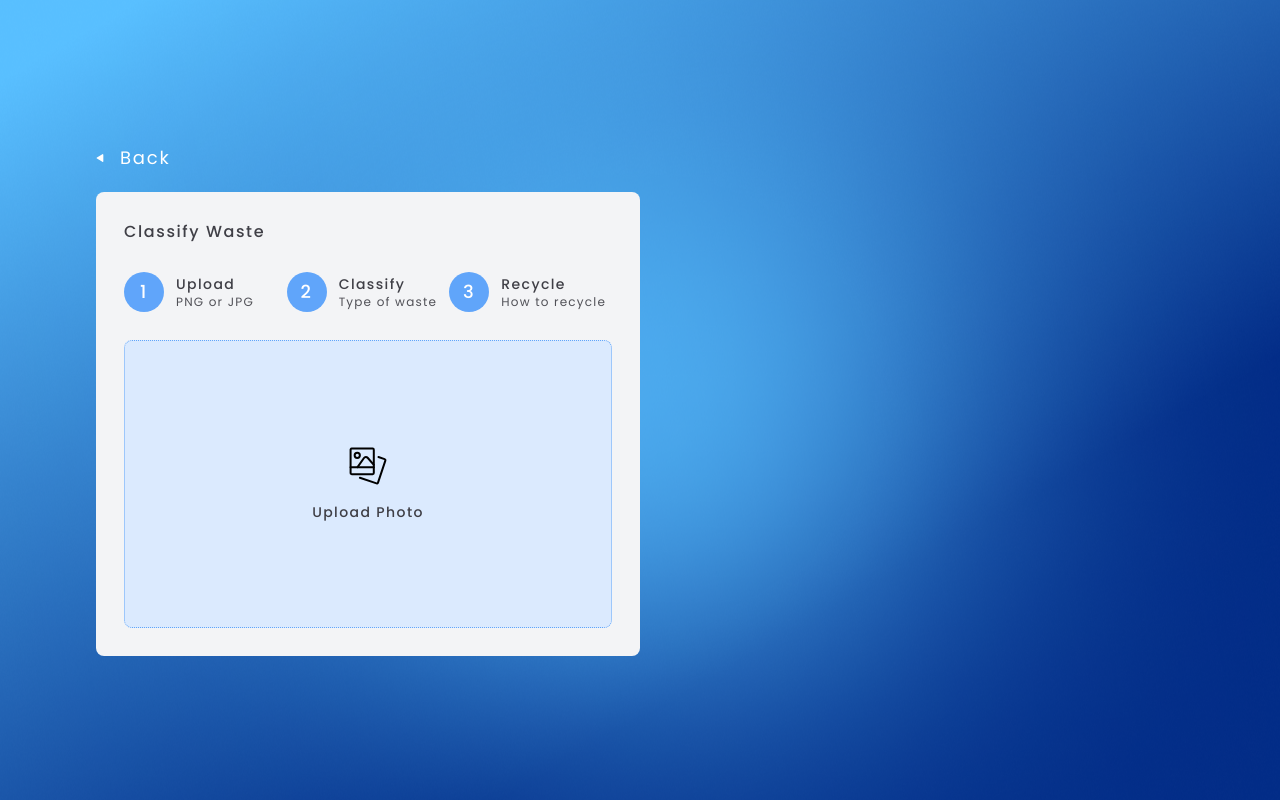
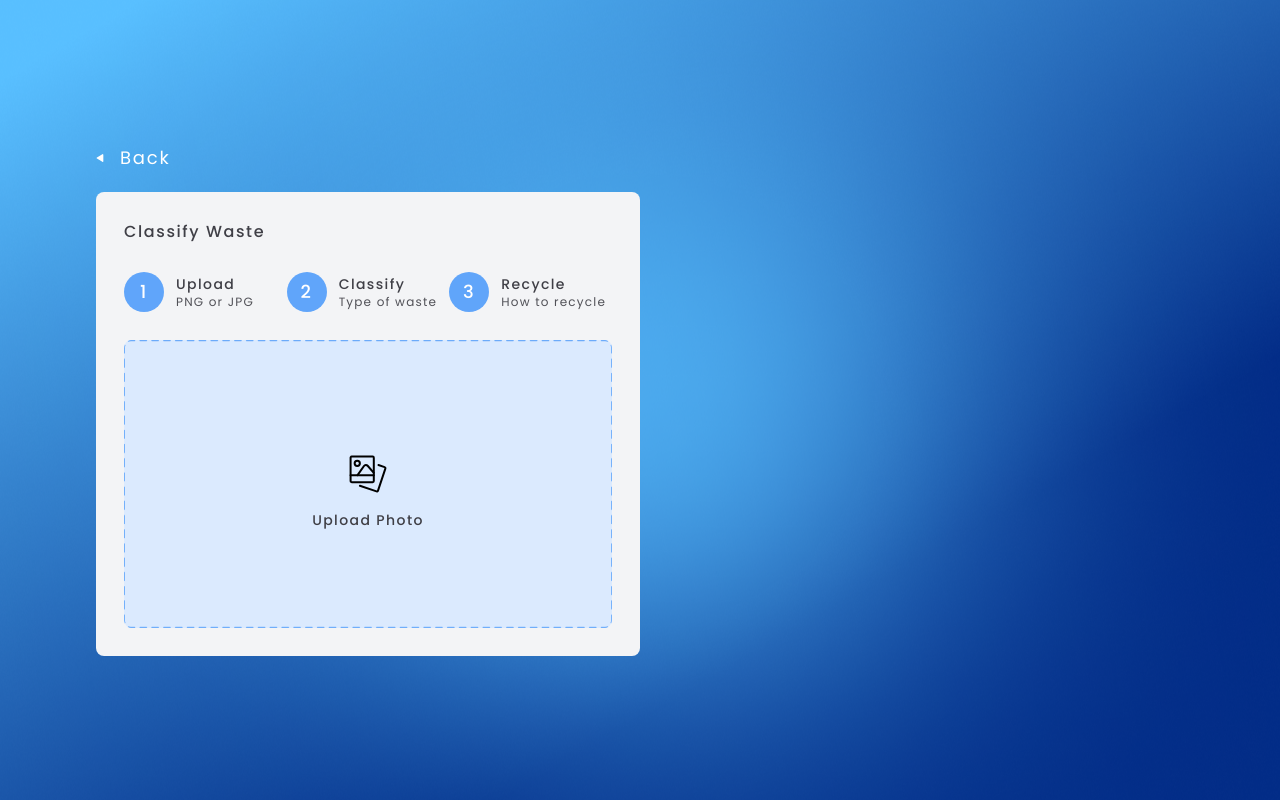
Before and after one commit to cnmnrll/cds-project, a React (Vite) app in the folder frontend/: page / in a window 1280 px wide. Both pictures are taken after a click on the button "TAKE ACTION". Shown: the top 800 px of the page. Built offline with nearby package versions, Linux system fonts and the light colour scheme.

Commit message:
change border style

```diff
--- a/frontend/src/components/Classify.jsx
+++ b/frontend/src/components/Classify.jsx
@@ -4,6 +4,7 @@ import { PropTypes } from "prop-types";
 import { wastes } from "../static/enums";
 import { useRef, useState } from "react";
 import PictureStack from "../assets/svgs/PictureStack";
+import border from "../assets/images/border.png";
 import Loader from "../assets/svgs/Loader";
 import Arrow from "../assets/svgs/Arrow";
 import Cross from "../assets/svgs/Cross";
@@ -117,9 +118,10 @@ export default function Classify(props) {
             </div>
           ) : (
             <button
-              className="w-full h-72 flex flex-col justify-center items-center space-y-4 bg-blue-100 rounded-lg border border-blue-400 border-dotted"
+              className="w-full relative h-72 flex flex-col justify-center items-center space-y-4 bg-blue-100 rounded-lg"
               onClick={() => uploadRef.current.click()}
             >
+              <img src={border} alt="border" className="absolute h-72 w-auto" />
               <PictureStack className="w-10 h-auto" />
               <p className="font-medium">Upload Photo</p>
             </button>
```
Also changed, not shown: frontend/src/assets/images/border.png (added).
